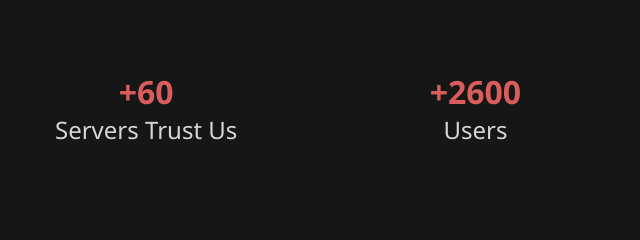
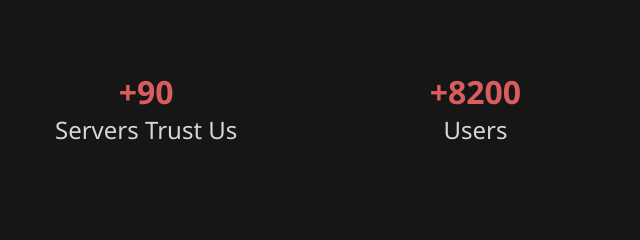
Before and after one commit to Proxyfil/PollPy, a plain HTML site: page index.html in a window 1280 px wide. Shown: the part 439-679 px from the top of the page, 158-798 px from the left. Drawn offline with Linux system fonts and the light colour scheme.

Commit message:
Update index.html

```diff
--- a/index.html
+++ b/index.html
@@ -27,8 +27,8 @@
         </div>
         <div id="stats" style="text-align: center;">
             <flex style="display: inline-flex;">
-                    <p><span class="stats-servers stats-main">+60</span><br><span class="stats-servers stats-sub">Servers Trust Us</span></p>
-                    <p><span class="stats-users stats-main">+2600</span><br><span class="stats-users stats-sub">Users</span></p>
+                    <p><span class="stats-servers stats-main">+90</span><br><span class="stats-servers stats-sub">Servers Trust Us</span></p>
+                    <p><span class="stats-users stats-main">+8200</span><br><span class="stats-users stats-sub">Users</span></p>
                     <p><span class="stats-runtime stats-main">24/7</span><br><span class="stats-runtime stats-sub">For let you bet every days</span></p>
             </flex>
         </div>
```
